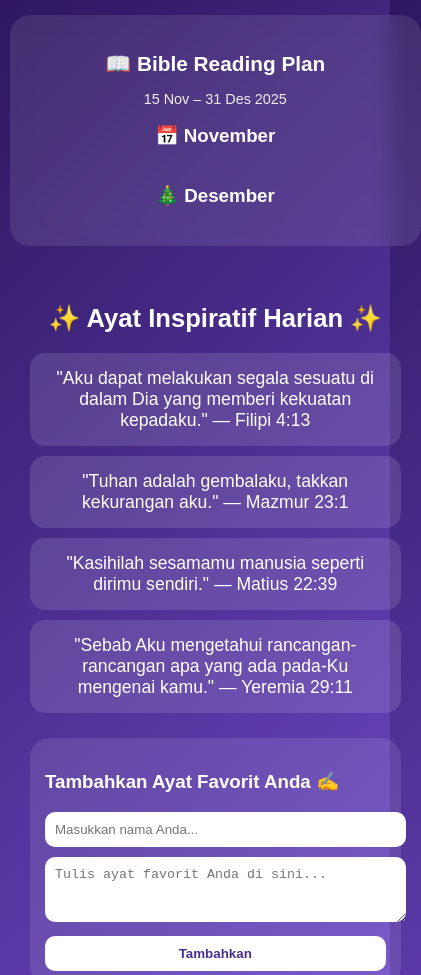
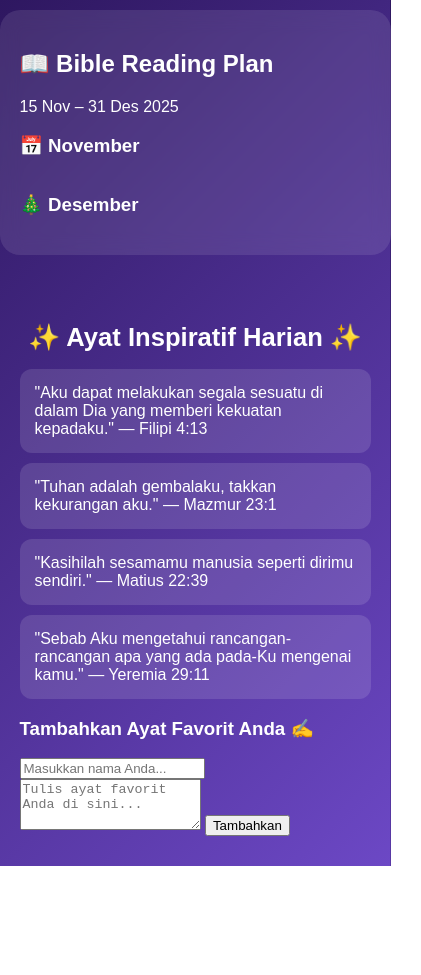
Before and after one commit to shirenkeysi97/Website, a plain HTML site: page index.html in a window 390 px wide. Shown: the top 975 px of the page, 421 px wide, since content can reach past the window. After the commit the page ends 866 px from the top, so only its background shows below. Drawn offline with Linux system fonts and the light colour scheme.

Commit message:
Update style.css

```diff
--- a/style.css
+++ b/style.css
@@ -2,7 +2,7 @@ body {
   margin: 0;
   font-family: 'Poppins', sans-serif;
   display: flex;
-  flex-wrap: wrap;
+  flex-direction: row;
   background: linear-gradient(135deg, #2e1760, #6c48c5);
   color: white;
 }
@@ -14,68 +14,41 @@ body {
   border-radius: 20px;
   padding: 20px;
   margin: 10px;
-  flex: 1;
-  min-width: 270px;
-  max-width: 320px;
+  width: 300px;
   height: fit-content;
-  text-align: center;
-}
-
-.sidebar h2 {
-  font-size: 1.3rem;
-  margin-bottom: 5px;
-}
-
-.plan-date {
-  color: #eee;
-  font-size: 0.9rem;
-  margin-bottom: 10px;
 }
 
 .plan {
   display: flex;
   flex-direction: column;
-  align-items: center;
   gap: 12px;
-
-  /* FIX UTAMA — agar HP bisa scroll daftar ayat */
   max-height: 70vh;
   overflow-y: auto;
-  padding-right: 10px;
 }
 
 .plan-item {
   background: rgba(255, 255, 255, 0.15);
   border-radius: 15px;
   padding: 12px;
-
-  /* FIX MOBILE */
   width: 100%;
-  max-width: 260px;
-
   text-align: center;
-  transition: all 0.3s ease;
   cursor: pointer;
+  transition: 0.3s;
   position: relative;
 }
 
 .plan-item:hover {
   background: rgba(255, 255, 255, 0.25);
-  transform: scale(1.03);
 }
 
 .plan-date-text {
   font-weight: bold;
-  color: #fff;
   font-size: 1rem;
 }
 
 .plan-verse {
   font-size: 0.9rem;
-  color: #f0f0f0;
-  margin-top: 6px;
-
-  /* Biar pas di HP */
+  margin-top: 5px;
   line-height: 1.3em;
 }
 
@@ -83,126 +56,61 @@ body {
   position: absolute;
   right: 15px;
   top: 10px;
-  font-size: 1.2rem;
-  color: #00ff9c;
   display: none;
-  transition: opacity 0.3s ease;
 }
 
 .checked .checkmark {
   display: block;
-  opacity: 1;
 }
 
-/* Konten utama */
+/* Konten Utama */
 .content {
-  flex: 3;
+  flex: 1;
   padding: 20px;
   margin: 10px;
 }
 
-h1 {
-  text-align: center;
-  font-size: 2rem;
-  margin-bottom: 20px;
-}
-
 .verse {
   background: rgba(255, 255, 255, 0.12);
+  border-radius: 12px;
   padding: 15px;
-  border-radius: 15px;
-  margin: 10px 0;
-  text-align: center;
-  font-size: 1.1rem;
-  animation: fadeIn 0.6s ease-in-out;
-}
-
-/* Form input ayat */
-.input-section {
-  background: rgba(255, 255, 255, 0.1);
-  padding: 15px;
-  border-radius: 20px;
-  margin-top: 25px;
-}
-
-.input-section input,
-.input-section textarea {
-  width: 100%;
-  border: none;
-  border-radius: 10px;
-  padding: 10px;
   margin-bottom: 10px;
 }
 
-.input-section button {
-  width: 100%;
-  background: #fff;
-  color: #4a2e8e;
-  font-weight: bold;
-  border: none;
-  border-radius: 10px;
-  padding: 10px;
-  cursor: pointer;
-  transition: 0.3s;
-}
+/* MOBILE FIX */
+@media (max-width: 768px) {
 
-.input-section button:hover {
-  background: #b69df0;
-  color: white;
-}
-
-.custom-verse {
-  margin-top: 10px;
-  background: rgba(255, 255, 255, 0.15);
-  padding: 10px;
-  border-radius: 10px;
-}
-
-/* Animasi fade */
-@keyframes fadeIn {
-  from { opacity: 0; transform: translateY(-5px); }
-  to { opacity: 1; transform: translateY(0); }
-}
-
-/* ============================
-      RESPONSIVE UNTUK MOBILE
-   ============================ */
-@media (max-width: 768px) {
   body {
     flex-direction: column;
     align-items: center;
   }
 
   .sidebar {
-    width: 100%;
-    max-width: 95%;
-    margin-top: 15px;
+    width: 90%;
+    max-width: 500px;
+    margin-bottom: 20px;
   }
 
   .plan {
-    max-height: 55vh; /* biar tidak kepanjangan */
+    max-height: 50vh;
   }
 
   .plan-item {
-    max-width: 100%;
+    width: 100%;
     font-size: 0.9rem;
   }
 
-  .plan-date-text {
-    font-size: 0.95rem;
-  }
-
-  .plan-verse {
-    font-size: 0.85rem;
-  }
-
   .content {
-    width: 100%;
-    max-width: 95%;
-    margin-top: 10px;
+    width: 90%;
+    max-width: 500px;
   }
 
   h1 {
     font-size: 1.6rem;
+    text-align: center;
+  }
+
+  .verse {
+    font-size: 1rem;
   }
 }
```
